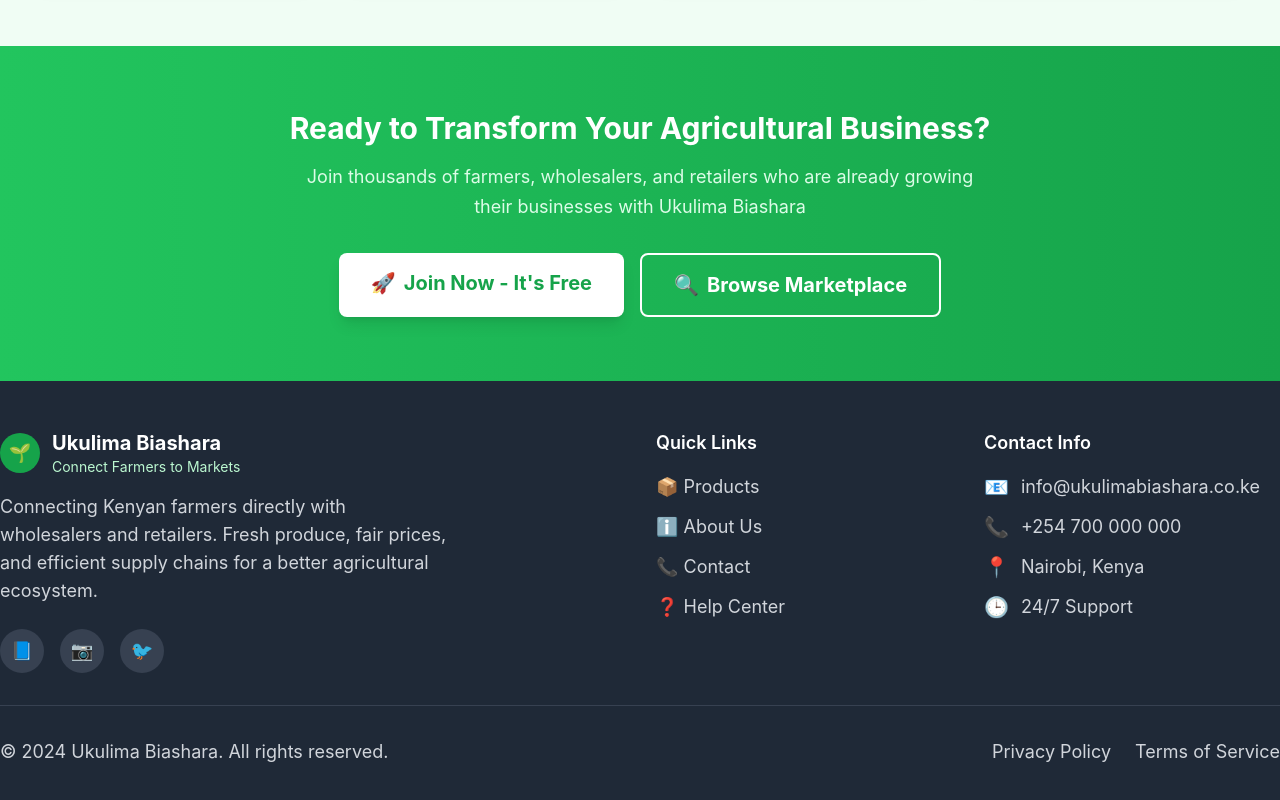
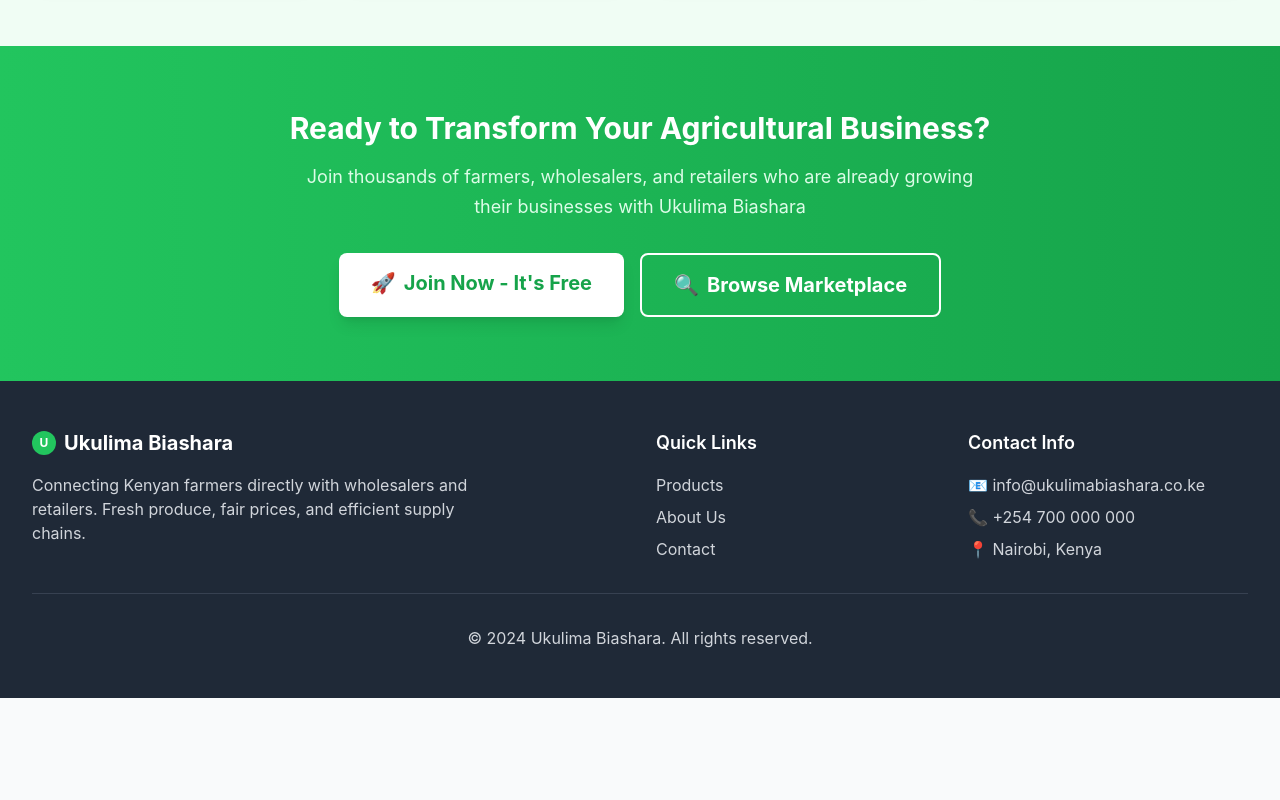
Before and after one commit to mukky254/Mk, a Next.js app: page / in a window 1280 px wide. Shown: the part 2029-2829 px from the top of the page. After the commit the page ends 2727 px from the top, so only its background shows below. Built offline with nearby package versions, Linux system fonts and the light colour scheme.

Commit message:
Update Footer.tsx

```diff
--- a/components/common/Footer.tsx
+++ b/components/common/Footer.tsx
@@ -3,80 +3,42 @@
 const Footer = () => {
   return (
     <footer className="bg-gray-800 text-white">
-      <div className="container-custom py-12">
+      <div className="max-w-7xl mx-auto px-4 sm:px-6 lg:px-8 py-12">
         <div className="grid grid-cols-1 md:grid-cols-4 gap-8">
           <div className="md:col-span-2">
-            <div className="flex items-center space-x-3 mb-4">
-              <div className="w-10 h-10 bg-green-600 rounded-full flex items-center justify-center">
-                <span className="text-white font-bold text-lg">🌱</span>
+            <div className="flex items-center space-x-2 mb-4">
+              <div className="w-6 h-6 bg-green-500 rounded-full flex items-center justify-center">
+                <span className="text-white font-bold text-xs">U</span>
               </div>
-              <div>
-                <h3 className="text-xl font-bold">Ukulima Biashara</h3>
-                <p className="text-green-200 text-sm">Connect Farmers to Markets</p>
-              </div>
+              <span className="text-xl font-bold">Ukulima Biashara</span>
             </div>
-            <p className="text-gray-300 max-w-md text-lg">
+            <p className="text-gray-300 max-w-md">
               Connecting Kenyan farmers directly with wholesalers and retailers.
-              Fresh produce, fair prices, and efficient supply chains for a better agricultural ecosystem.
+              Fresh produce, fair prices, and efficient supply chains.
             </p>
-            <div className="flex space-x-4 mt-6">
-              <button className="w-10 h-10 bg-gray-700 rounded-full flex items-center justify-center hover:bg-gray-600 transition duration-200 touch-target">
-                <span className="text-lg">📘</span>
-              </button>
-              <button className="w-10 h-10 bg-gray-700 rounded-full flex items-center justify-center hover:bg-gray-600 transition duration-200 touch-target">
-                <span className="text-lg">📷</span>
-              </button>
-              <button className="w-10 h-10 bg-gray-700 rounded-full flex items-center justify-center hover:bg-gray-600 transition duration-200 touch-target">
-                <span className="text-lg">🐦</span>
-              </button>
-            </div>
           </div>
 
           <div>
             <h4 className="text-lg font-semibold mb-4">Quick Links</h4>
-            <ul className="space-y-3">
-              <li><Link href="/products" className="text-gray-300 hover:text-white transition duration-200 text-lg">📦 Products</Link></li>
-              <li><Link href="/about" className="text-gray-300 hover:text-white transition duration-200 text-lg">ℹ️ About Us</Link></li>
-              <li><Link href="/contact" className="text-gray-300 hover:text-white transition duration-200 text-lg">📞 Contact</Link></li>
-              <li><Link href="/help" className="text-gray-300 hover:text-white transition duration-200 text-lg">❓ Help Center</Link></li>
+            <ul className="space-y-2">
+              <li><Link href="/products" className="text-gray-300 hover:text-white transition duration-200">Products</Link></li>
+              <li><Link href="/about" className="text-gray-300 hover:text-white transition duration-200">About Us</Link></li>
+              <li><Link href="/contact" className="text-gray-300 hover:text-white transition duration-200">Contact</Link></li>
             </ul>
           </div>
 
           <div>
             <h4 className="text-lg font-semibold mb-4">Contact Info</h4>
-            <ul className="space-y-3 text-gray-300 text-lg">
-              <li className="flex items-center space-x-3">
-                <span className="text-xl">📧</span>
-                <span>info@ukulimabiashara.co.ke</span>
-              </li>
-              <li className="flex items-center space-x-3">
-                <span className="text-xl">📞</span>
-                <span>+254 700 000 000</span>
-              </li>
-              <li className="flex items-center space-x-3">
-                <span className="text-xl">📍</span>
-                <span>Nairobi, Kenya</span>
-              </li>
-              <li className="flex items-center space-x-3">
-                <span className="text-xl">🕒</span>
-                <span>24/7 Support</span>
-              </li>
+            <ul className="space-y-2 text-gray-300">
+              <li>📧 info@ukulimabiashara.co.ke</li>
+              <li>📞 +254 700 000 000</li>
+              <li>📍 Nairobi, Kenya</li>
             </ul>
           </div>
         </div>
 
-        <div className="border-t border-gray-700 mt-8 pt-8 flex flex-col md:flex-row justify-between items-center">
-          <p className="text-gray-300 text-lg">
-            &copy; 2024 Ukulima Biashara. All rights reserved.
-          </p>
-          <div className="flex space-x-6 mt-4 md:mt-0">
-            <Link href="/privacy" className="text-gray-300 hover:text-white text-lg transition duration-200">
-              Privacy Policy
-            </Link>
-            <Link href="/terms" className="text-gray-300 hover:text-white text-lg transition duration-200">
-              Terms of Service
-            </Link>
-          </div>
+        <div className="border-t border-gray-700 mt-8 pt-8 text-center text-gray-300">
+          <p>&copy; 2024 Ukulima Biashara. All rights reserved.</p>
         </div>
       </div>
     </footer>
```
